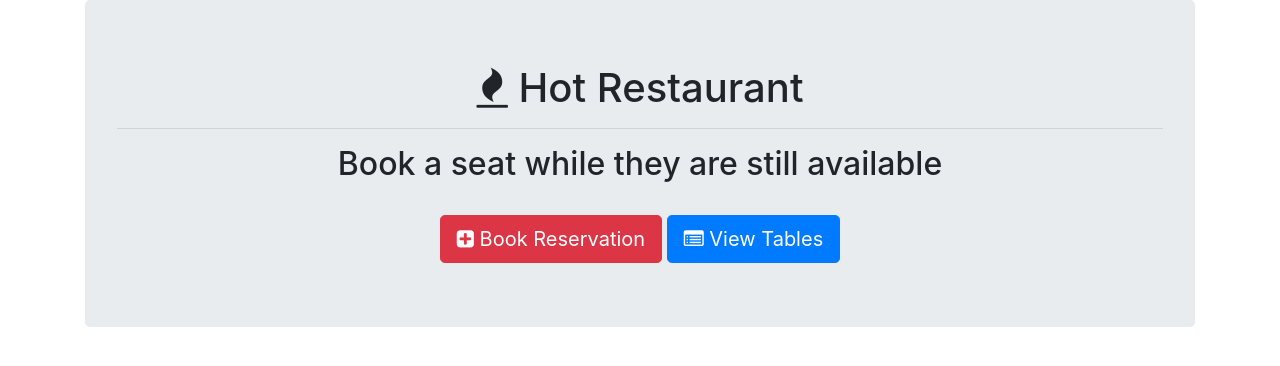
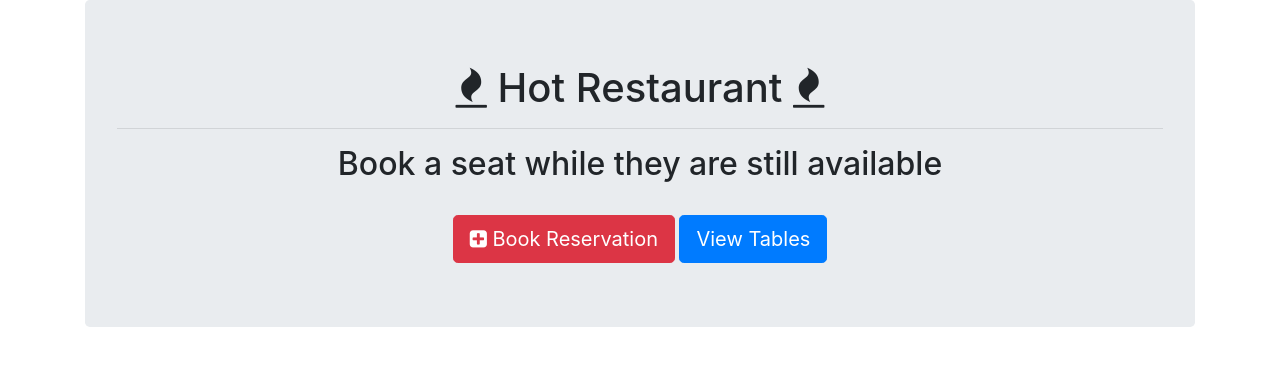
Before and after one commit to matildabrantley/hot-restaurant, a website: page home.html in a window 1280 px wide. Drawn offline with nearby package versions, Linux system fonts and the light colour scheme.

Commit message:
home styles

```diff
--- a/assets/css/style.css
+++ b/assets/css/style.css
@@ -1,3 +1,17 @@
+h1 {
+    transition-property: color;
+    transition-duration: 2s;
+}
+
+h1:hover {
+    color: red;
+}
+
+button {
+    transition-property: box-shadow;
+    transition-duration: 3s;
+}
+
 button:hover {
-    box-shadow: 2px 2px 2px #000F00;
+    box-shadow: 1px 1px 2px 2px #000F00;
 }
--- a/home.html
+++ b/home.html
@@ -7,21 +7,21 @@
   <!-- Latest compiled and minified CSS -->
   <link rel="stylesheet" href="https://maxcdn.bootstrapcdn.com/bootstrap/4.0.0/css/bootstrap.min.css">
   <link rel="stylesheet" href="https://stackpath.bootstrapcdn.com/font-awesome/4.7.0/css/font-awesome.min.css">
-
+  <link rel="stylesheet"  href="assets/css/style.css">
 </head>
 <body>
 
   <div class="container">
 
     <div class="jumbotron">
-      <h1 class="text-center"><span class="fa fa-fire"></span> Hot Restaurant</h1>
+      <h1 class="text-center"><span class="fa fa-fire"></span> Hot Restaurant <span class="fa fa-fire"></span></h1>
       <hr>
       <h2 class="text-center">Book a seat while they are still available</h2>
       <br>
 
       <div class="text-center">
         <a href="/reserve"><button class="btn btn-lg btn-danger"><span class="fa fa-plus-square"></span> Book Reservation</button></a>
-        <a href="/tables"><button class="btn btn-lg btn-primary"><span class="fa fa-list-alt"></span> View Tables</button></a>
+        <a href="/tables"><button class="btn btn-lg btn-primary"><span class="fas fa-glass-cheers"></span> View Tables</button></a>
       </div>
 
     </div>
```
